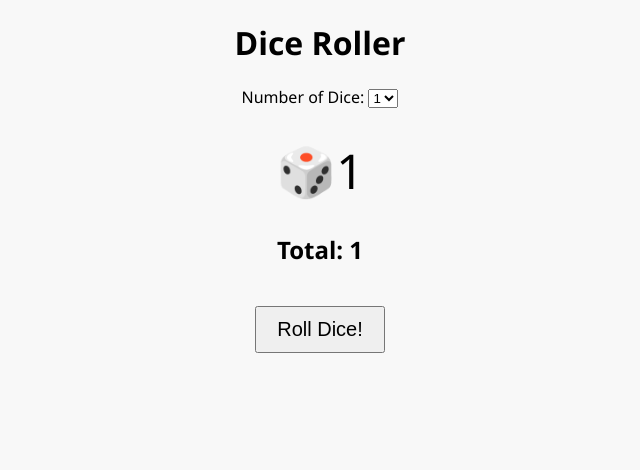
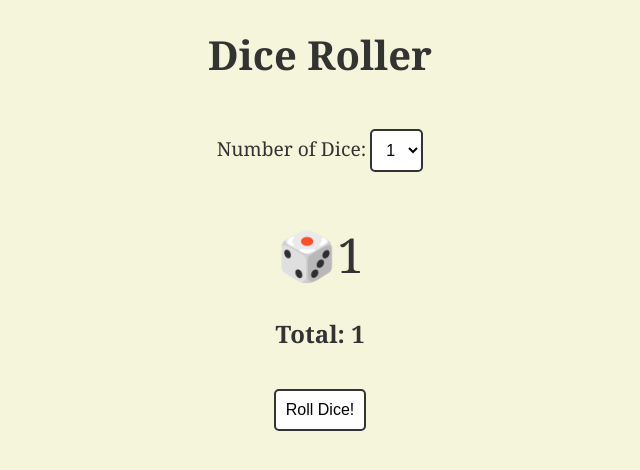
Before and after one commit to sabikts/Dice, a plain HTML site: page index.html in a window 1280 px wide. Both pictures are taken after a click on the button "Roll Dice!". Shown: the whole page, without its empty margins (320-960 px from the left). Drawn offline with Linux system fonts and the light colour scheme.

Commit message:
Made some CSS modification

```diff
--- a/index.html
+++ b/index.html
@@ -6,27 +6,57 @@
 <meta name="viewport" content="width=device-width, initial-scale=1.0">
 <title>Dice Roller</title>
 <style>
-  /* Modern Font, Off-White Background, and Button Styling */
-  body { font-family: 'Segoe UI', Tahoma, Geneva, Verdana, sans-serif; background-color: #F8F8F8; text-align: center; margin: 0; padding-bottom: 20px; }
-  #dice-container { margin-top: 20px; }
-  .dice { display: inline-block; margin: 10px; }
-  .die { font-size: 48px; }
-  /* Button Styling */
-  button {
-    font-size: 20px;
-    padding: 10px 20px;
+  /* Classic Theme with Modern Font and Off-White Background */
+  body {
+    font-family: 'Georgia', serif;
+    background-color: #F5F5DC; /* Beige background for a classic look */
+    color: #333; /* Dark text for contrast */
+    text-align: center;
+    margin: 0;
+    padding-bottom: 20px;
+  }
+  h1 {
+    font-size: 2.5em;
+    margin-top: 0.67em;
+    margin-bottom: 0.67em;
+  }
+  label {
+    font-size: 1.2em;
+  }
+  select, button {
+    font-size: 1em;
+    padding: 10px;
+    margin-top: 20px;
+    margin-bottom: 20px;
+    background-color: #FFF;
+    border: 2px solid #333;
+    border-radius: 5px;
+  }
+  #dice-container {
     margin-top: 20px;
   }
-
+  .dice {
+    display: inline-block;
+    margin: 10px;
+  }
+  .die {
+    font-size: 48px;
+  }
+  /* Rolling Animation for Dice */
+  .roll {
+    animation: rollDiceAnimation 0.5s ease-out forwards;
+  }
+  @keyframes rollDiceAnimation {
+    0% { transform: rotate(0deg); }
+    100% { transform: rotate(360deg); }
+  }
   /* Media Queries for Responsive Design */
   @media (max-width: 600px) {
     .die { font-size: 36px; } /* Smaller font size for small devices */
   }
-
   @media (min-width: 601px) and (max-width: 1024px) {
     .die { font-size: 40px; } /* Medium font size for tablets */
   }
-
   @media (min-width: 1025px) {
     .die { font-size: 48px; } /* Larger font size for laptops/desktops */
   }
@@ -58,7 +88,7 @@
       totalValue += dieValue;
       const dieElement = document.createElement('div');
       dieElement.classList.add('dice');
-      dieElement.innerHTML = `<div class="die">🎲${dieValue}</div>`;
+      dieElement.innerHTML = `<div class="die roll">🎲${dieValue}</div>`;
       diceContainer.appendChild(dieElement);
     }
     // Display the sum of the dice rolls
```
